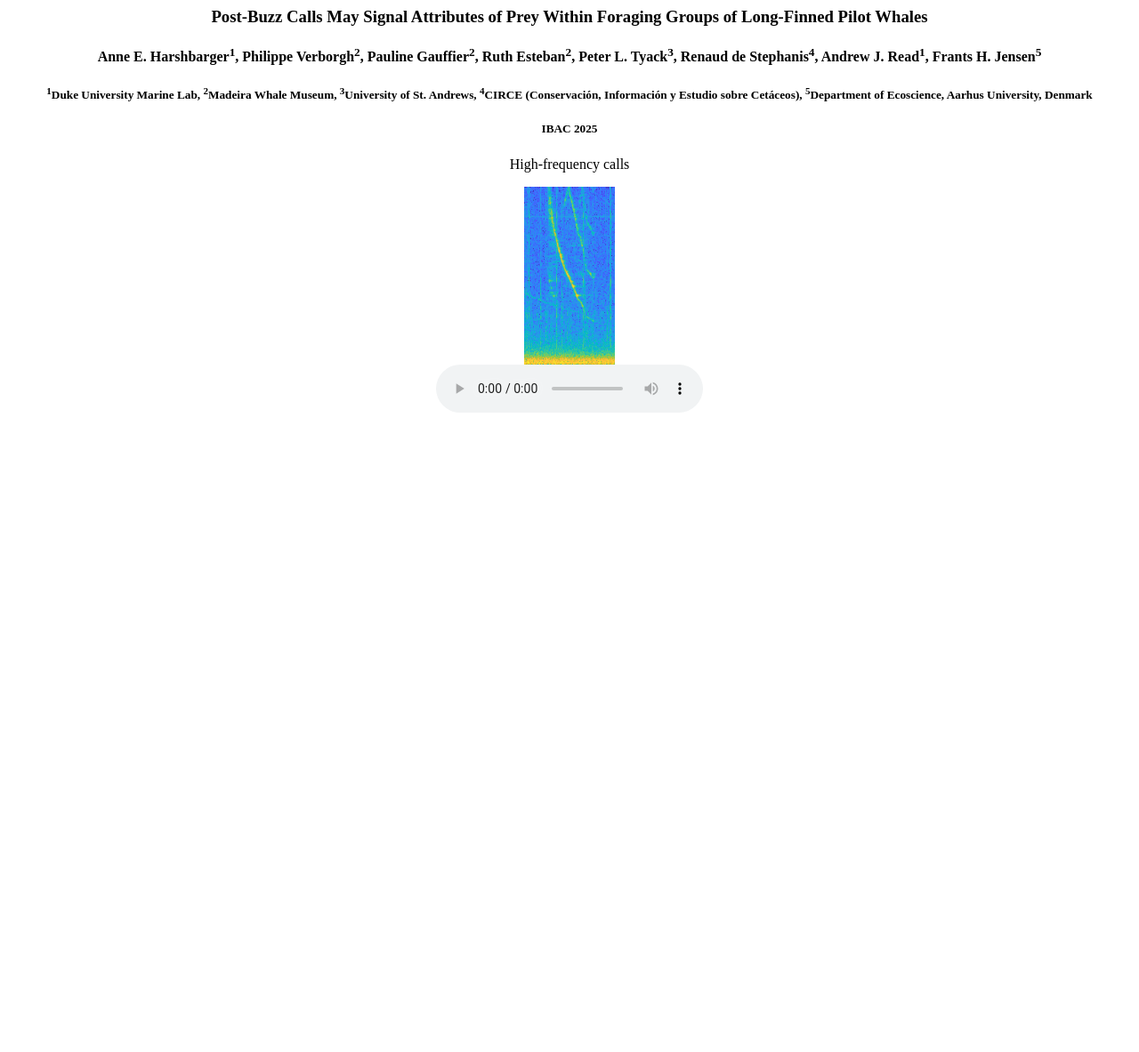
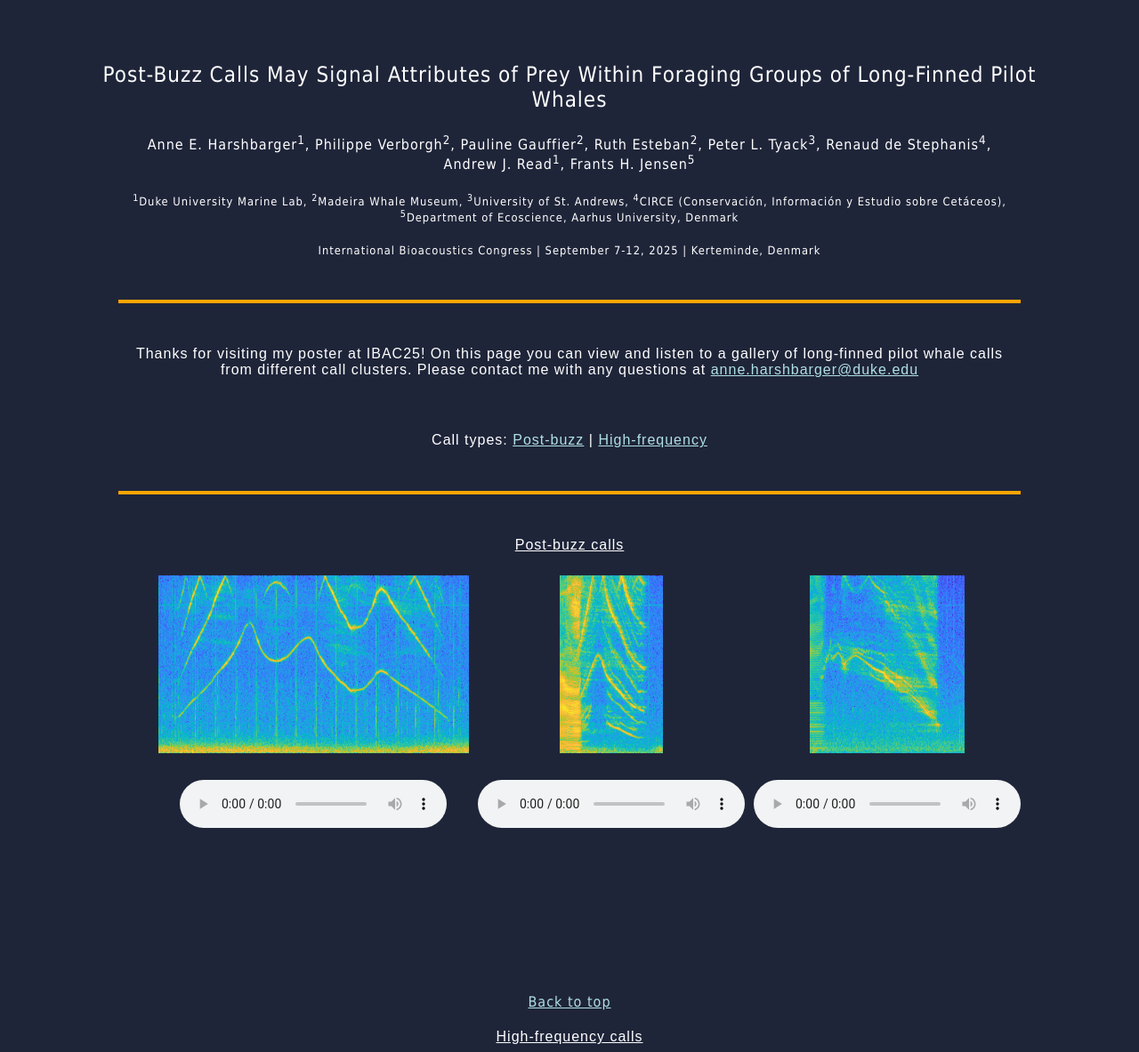
Before and after one commit to a-harshbarger/gm_sounds, a plain HTML site: page docs/index.html in a window 1280 px wide. Shown: the top 1183 px of the page at 89% size. Before the commit the page ends 800 px from the top, so only its background shows below. Drawn offline with Linux system fonts and the light colour scheme.

Commit message:
formatting and navigation improvements

```diff
--- a/docs/index.html
+++ b/docs/index.html
@@ -1,22 +1,106 @@
+<head>
+<style>
+
+html {
+  font-family: tahoma;
+  color: white;
+  letter-spacing: 1px;
+}
+
+article {
+  display: grid;
+  grid-template-columns: 1fr 1fr 1fr;
+  grid-auto-rows: 220px;
+  grid-gap: 10px;
+  margin: 20px;
+  width: 925px;
+  justify-items: center;
+}
+h3 {
+  font-size: 1.5em;
+  font-weight: normal;
+  max-width: 90%;
+}
+h4 {
+  font-size: 1em;
+  font-weight: normal;
+  max-width: 80%;
+  }
+h5 {
+  font-size: 0.8em;
+  font-weight: normal;
+  max-width: 80%;
+  }
+p {
+  color: white;
+  font-family: sans-serif;
+  font-weight: normal;
+  padding: 5px;
+  max-width: 80%;
+}
+a:link {
+  color: powderblue;
+  background-color: transparent;
+  text-decoration: underline;
+}
+</style>
+</head>
+
 <html>
-<body>
+<body style="background-color:#1f2539;">
 
 <center>
+<br id ="top"><br>
 <h3>Post-Buzz Calls May Signal Attributes of Prey Within Foraging Groups of Long-Finned Pilot Whales</h3>
 
 <h4>Anne E. Harshbarger<sup>1</sup>, Philippe Verborgh<sup>2</sup>, Pauline Gauffier<sup>2</sup>, Ruth Esteban<sup>2</sup>, Peter L. Tyack<sup>3</sup>, Renaud de Stephanis<sup>4</sup>, Andrew J. Read<sup>1</sup>, Frants H. Jensen<sup>5</sup></h4>
 
 <h5><sup>1</sup>Duke University Marine Lab, <sup>2</sup>Madeira Whale Museum, <sup>3</sup>University of St. Andrews, <sup>4</sup>CIRCE (Conservación, Información y Estudio sobre Cetáceos), <sup>5</sup>Department of Ecoscience, Aarhus University, Denmark</h5>
 
-<h5>IBAC 2025</h5>
+<h5>International Bioacoustics Congress | September 7-12, 2025 | Kerteminde, Denmark</h5>
 
+<br><hr color="orange" size="4" width="80%"><br>
+<p>Thanks for visiting my poster at IBAC25! On this page you can view and listen to a gallery of long-finned pilot whale calls from different call clusters. Please contact me with any questions at <a href = "mailto:anne.harshbarger@duke.edu", target="_blank">anne.harshbarger@duke.edu</a></p>
+<br>
+<p> Call types: <a href="#pb">Post-buzz</a> | <a href="#hf">High-frequency</a></p>
+<br><hr color="orange" size="4" width="80%"><br>
+<p id="pb"><u>Post-buzz calls</u></p>
+<article>
+<img src = "media/spectrograms/postbuzz/gm10_231b_26056.4_2.4_sk HF postbuzz.png" height = "200">
+<img src = "media/spectrograms/postbuzz/gm10_234b_12606.3_0.8_sk HF postbuzz.png" height = "200">
+<img src = "media/spectrograms/postbuzz/gm12_217a_28958.1_1.2_sk HF postbuzz.png" height = "200">
+<audio controls>
+  <source src="media/wavs/postbuzz/gm10_231b_26056.4_2.4_sk HF postbuzz.wav" type="audio/wav">
+</audio>
+<audio controls>
+  <source src="media/wavs/postbuzz/gm10_234b_12606.3_0.8_sk HF postbuzz.wav" type="audio/wav">
+</audio>
+<audio controls>
+  <source src="media/wavs/postbuzz/gm12_217a_28958.1_1.2_sk HF postbuzz.wav" type="audio/wav">
+</audio>
+</article>
+<a href="#top">Back to top</a><br>
 
-<p>High-frequency calls</p>
-<img src = "media/spectrograms/hf/gm10_231a_20121.2_0.7_sk HF.png" height = "200"><br>
-
+<p id="hf"><u>High-frequency calls</u></p>
+<article>
+<img src = "media/spectrograms/hf/gm10_231a_20121.2_0.7_sk HF.png" height = "200">
+<img src = "media/spectrograms/hf/gm10_248c_13510.7_1.0_sk HF.png" height = "200">
+<img src = "media/spectrograms/hf/gm12_207a_14771.8_1.8_sk.png" height = "200">
 <audio controls>
   <source src="media/wavs/hf/gm10_231a_20121.2_0.7_sk HF.wav" type="audio/wav">
 </audio>
+<audio controls>
+  <source src="media/wavs/hf/gm10_248c_13510.7_1.0_sk HF.wav" type="audio/wav">
+</audio>
+<audio controls>
+  <source src="media/wavs/hf/gm12_207a_14771.8_1.8_sk.wav" type="audio/wav">
+</audio>
+</article>
+<a href="#top">Back to top</a><br>
+<br><br>
+
+
+
 
 
 </center>
```
